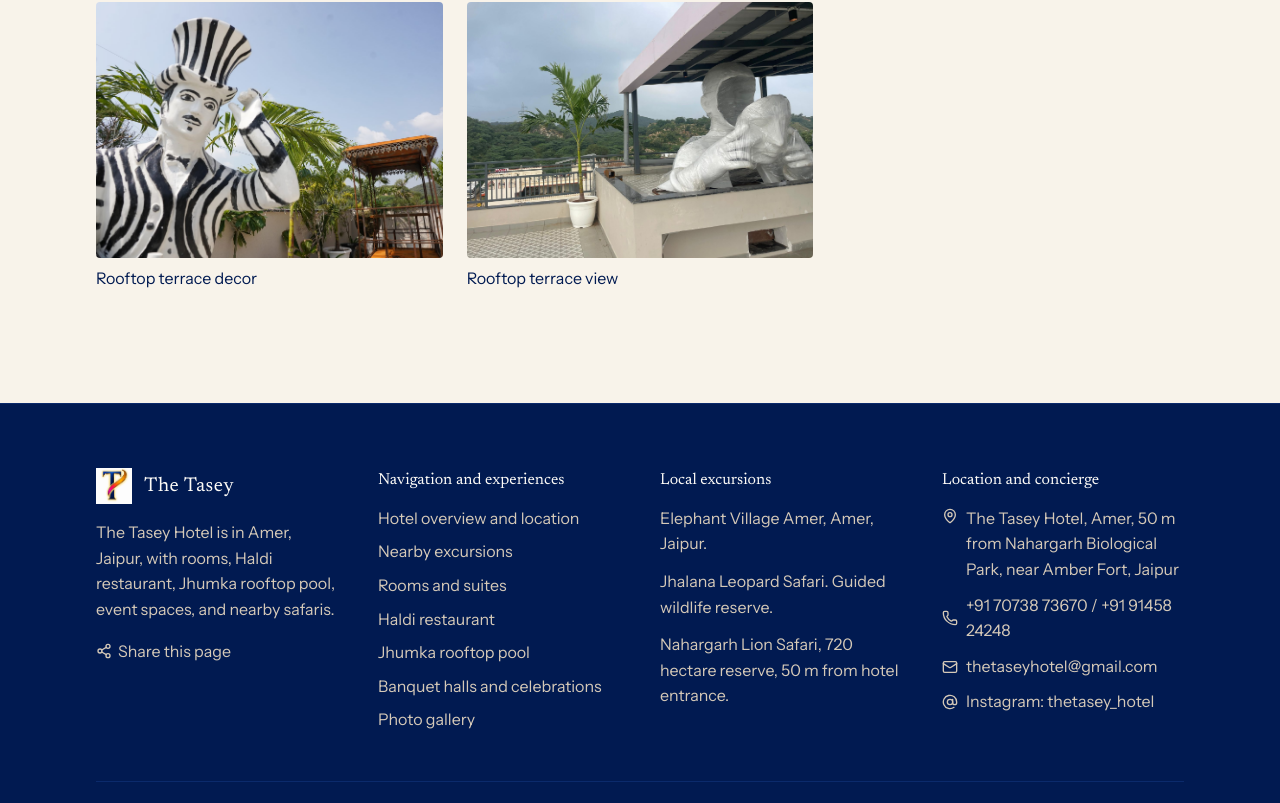
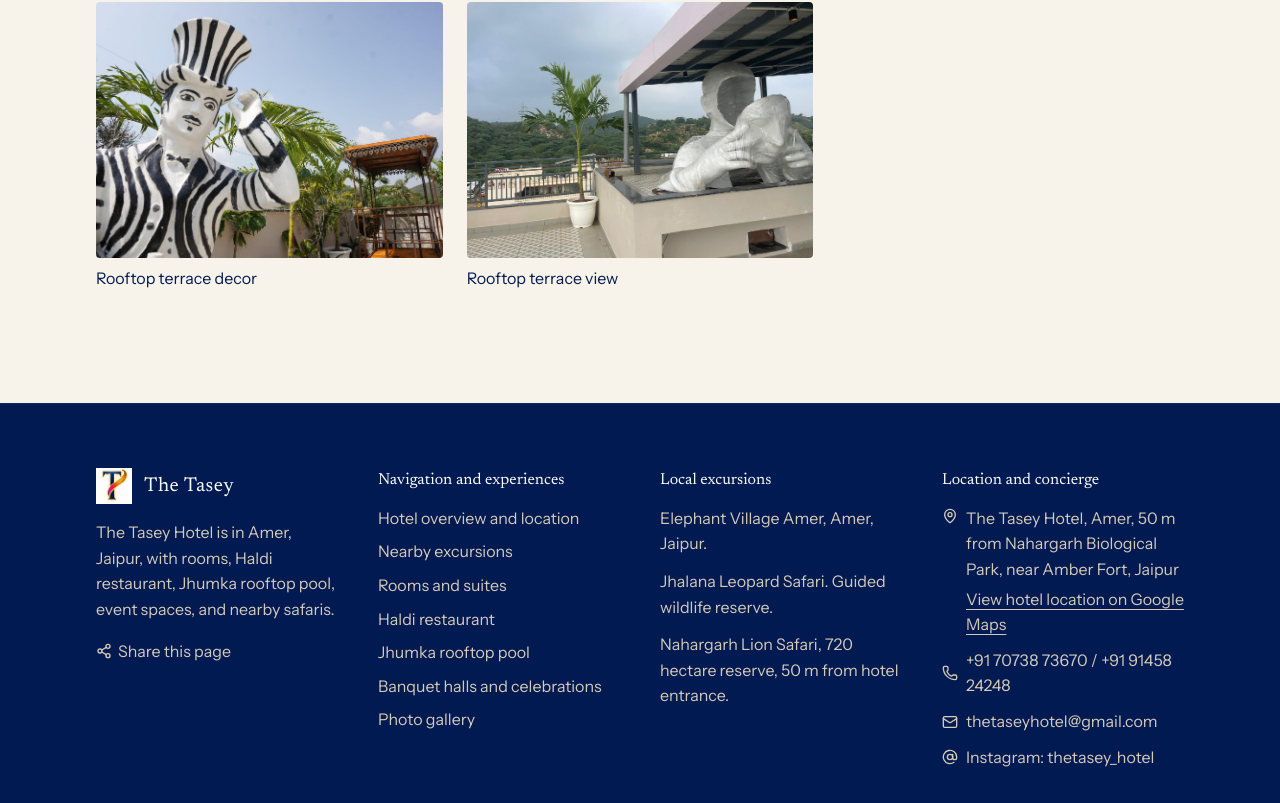
Before and after one commit to pranamyajainn/the-tasey-hotel-website, a Next.js app: page / in a window 1280 px wide. Shown: the part 11197-12000 px from the top of the page. Built offline with nearby package versions, Linux system fonts and the light colour scheme.

Commit message:
Use client-supplied hotel coordinates and add exact map link

```diff
--- a/src/app/layout.tsx
+++ b/src/app/layout.tsx
@@ -1,7 +1,7 @@
 import type { Metadata, Viewport } from "next";
 import { Newsreader, Instrument_Sans } from "next/font/google";
 import "./globals.css";
-import { HOTEL, SITE_URL } from "@/lib/site";
+import { HOTEL, HOTEL_MAP_URL, SITE_URL } from "@/lib/site";
 
 const newsreader = Newsreader({
   subsets: ["latin"],
@@ -96,6 +96,7 @@ const hotelJsonLd = {
     latitude: HOTEL.latitude,
     longitude: HOTEL.longitude,
   },
+  hasMap: HOTEL_MAP_URL,
   amenityFeature: [
     "Rooftop swimming pool",
     "Indoor restaurant",
--- a/src/components/Footer.tsx
+++ b/src/components/Footer.tsx
@@ -5,7 +5,7 @@ import Image from "next/image";
 import Link from "next/link";
 import { MapPin, Phone, Mail, AtSign, Share2, Check } from "lucide-react";
 
-import { HOTEL } from "@/lib/site";
+import { HOTEL, HOTEL_MAP_URL } from "@/lib/site";
 
 export default function Footer() {
   const [linkCopied, setLinkCopied] = useState(false);
@@ -139,6 +139,14 @@ export default function Footer() {
                 <MapPin className="w-4 h-4 shrink-0 mt-0.5" />
                 <span>
                   The Tasey Hotel, Amer, 50 m from Nahargarh Biological Park, near Amber Fort, Jaipur
+                  <a
+                    href={HOTEL_MAP_URL}
+                    target="_blank"
+                    rel="noopener noreferrer"
+                    className="mt-1 block underline underline-offset-4 hover:text-[#FFC76B] transition-colors"
+                  >
+                    View hotel location on Google Maps
+                  </a>
                 </span>
               </li>
               <li className="flex items-center gap-2">
--- a/src/lib/site.ts
+++ b/src/lib/site.ts
@@ -14,9 +14,9 @@ export const HOTEL = {
   region: "Rajasthan",
   postalCode: "302028",
   country: "IN",
-  // Amer, Jaipur. Approximate — replace with the exact pin from Google Business.
-  latitude: 26.9855,
-  longitude: 75.8513,
+  // Hotel location supplied by the client on 20 October 2026.
+  latitude: 27.0131268,
+  longitude: 75.8787436,
   phones: ["+917073873670", "+919145824248"],
   priceRange: "₹₹",
   image: "/images/tasey-01.jpeg",
@@ -27,3 +27,6 @@ export const HOTEL = {
   // Profile, Booking.com, MakeMyTrip, TripAdvisor URLs here as they go live.
   sameAs: ["https://www.instagram.com/thetasey_hotel/"],
 } as const;
+
+/** Exact location pin; this does not imply a verified Google Business Profile. */
+export const HOTEL_MAP_URL = `https://www.google.com/maps/search/?api=1&query=${HOTEL.latitude},${HOTEL.longitude}`;
```
Also changed, not shown: src/components/Hero.tsx (+2 -5 lines), 1 other file (tests, documents, lock files or other folders).
